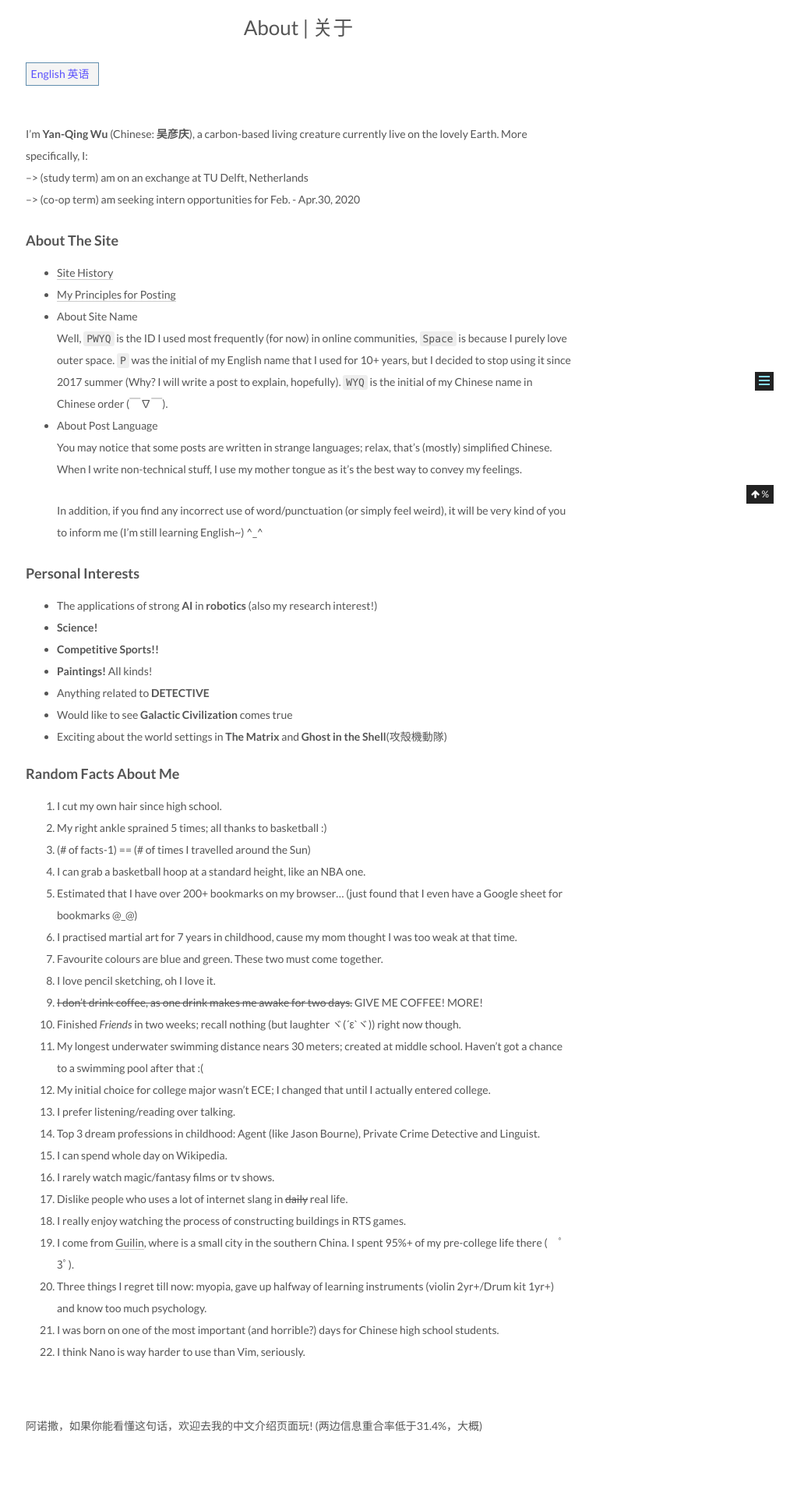
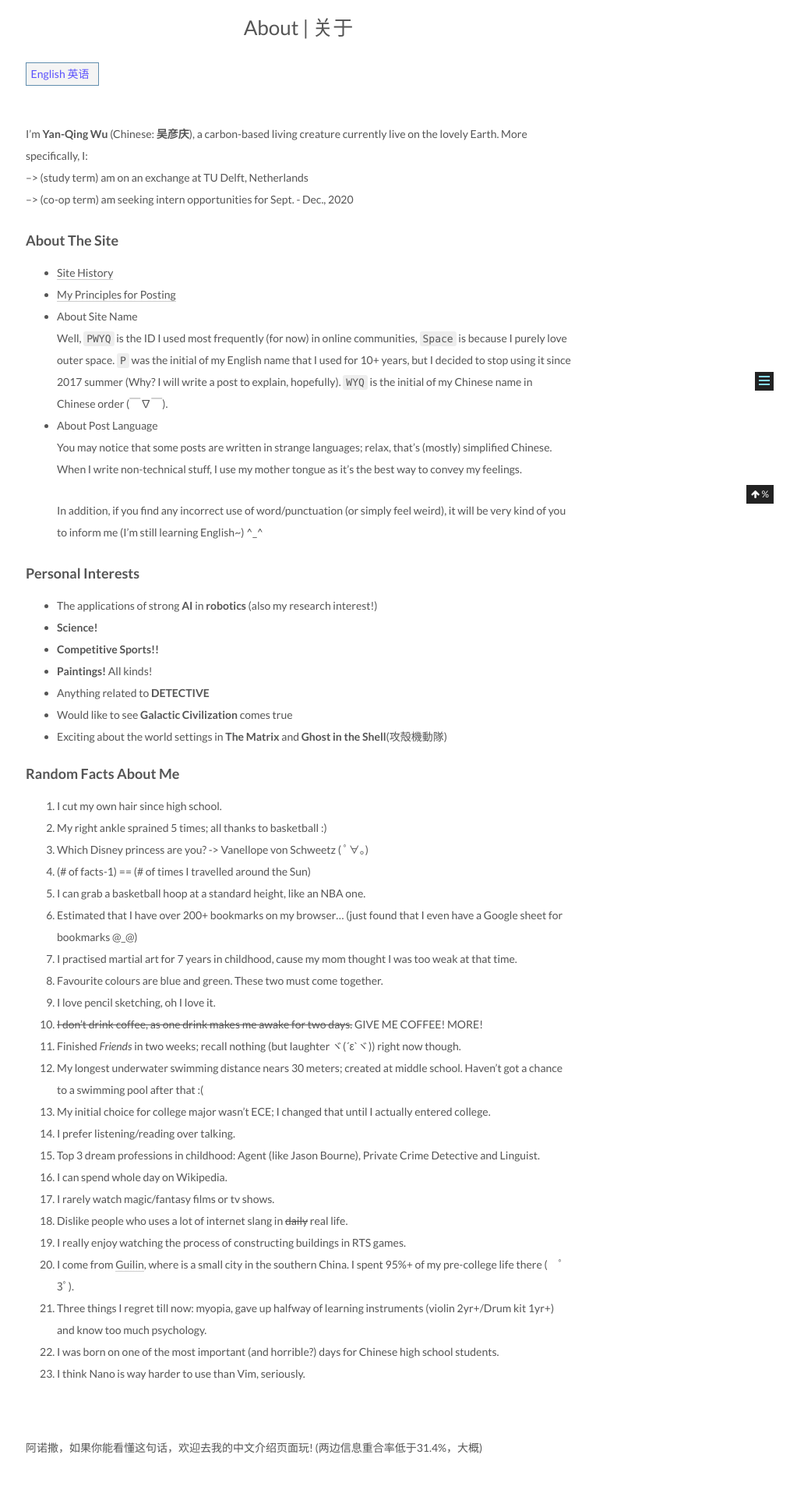
Before and after one commit to pwyq/blog, a Jekyll site: the page built from about/index.html, in a window 1280 px wide. Shown: the part 354-2274 px from the top of the page at 78% size, without its empty margins (257-1280 px from the left). Built offline with Jekyll 4.4.1, drawn with Linux system fonts in a browser that asks for light colours; nearby versions of some CDN libraries; comment, search, counter and statistics services are not loaded.

```diff
--- a/_includes/_about/en.md
+++ b/_includes/_about/en.md
@@ -1,7 +1,7 @@
 I'm **Yan-Qing Wu** (Chinese: **吴彦庆**), a carbon-based living creature currently live on the lovely Earth.
 More specifically, I:
 --> (study term) am on an exchange at TU Delft, Netherlands
---> (co-op term) am seeking intern opportunities for Feb. - Apr.30, 2020
+--> (co-op term) am seeking intern opportunities for Sept. - Dec., 2020
 
 #### About The Site
 - [Site History][site_log]{:target="_blank"}
@@ -27,8 +27,10 @@
 - Exciting about the world settings in **The Matrix** and **Ghost in the Shell**(攻殻機動隊)
 
 #### Random Facts About Me
+
 1. I cut my own hair since high school.
 2. My right ankle sprained 5 times; all thanks to basketball :)
+23. Which Disney princess are you? -> Vanellope von Schweetz ( ﾟ∀。)
 14. (# of facts-1) == (# of times I travelled around the Sun)
 3. I can grab a basketball hoop at a standard height, like an NBA one.
 21. Estimated that I have over 200+ bookmarks on my browser... (just found that I even have a Google sheet for bookmarks @_@)
```
